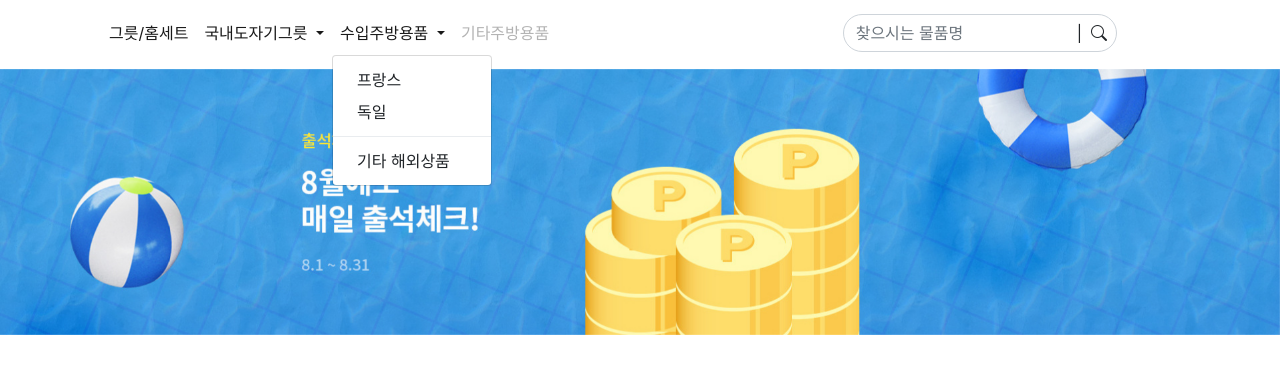
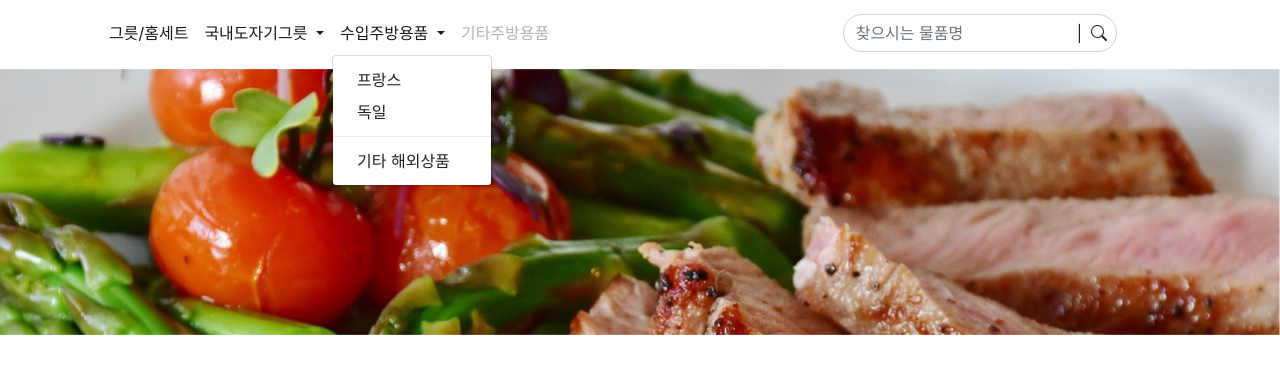
Before and after one commit to tnalss/The_Plate, a website: page index.html in a window 1280 px wide. Both pictures are taken after a click on the button "수입주방용품". Shown: the part 108-482 px from the top of the page. Drawn offline with nearby package versions, Linux system fonts and the light colour scheme.

```diff
--- a/index.html
+++ b/index.html
@@ -94,10 +94,10 @@
                   <img src="images/hero1.jpg" class="d-block w-100" alt="출석체크하고 스푼받자!">
               </div>
               <div class="carousel-item">
-                <img src="images/hero1.jpg" class="d-block w-100" alt="...">
+                <img src="images/hero2.jpg" class="d-block w-100" alt="스테이크">
               </div>
               <div class="carousel-item">
-                <img src="images/hero1.jpg" class="d-block w-100" alt="...">
+                <img src="images/hero3.jpg" class="d-block w-100" alt="파스타스타">
               </div>
             </div>
           </div>
```
Also changed, not shown: images/hero2.jpg (added), images/hero3.jpg (added).
